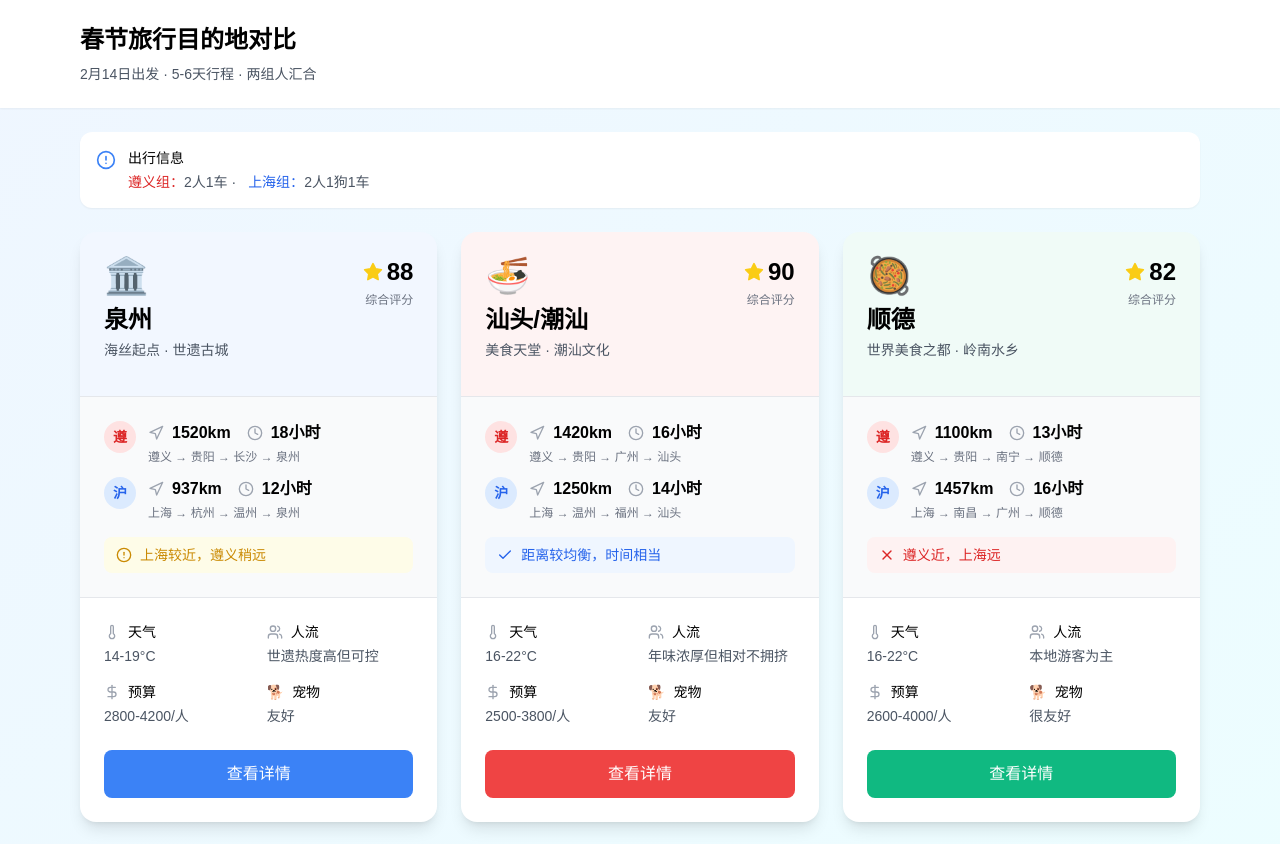
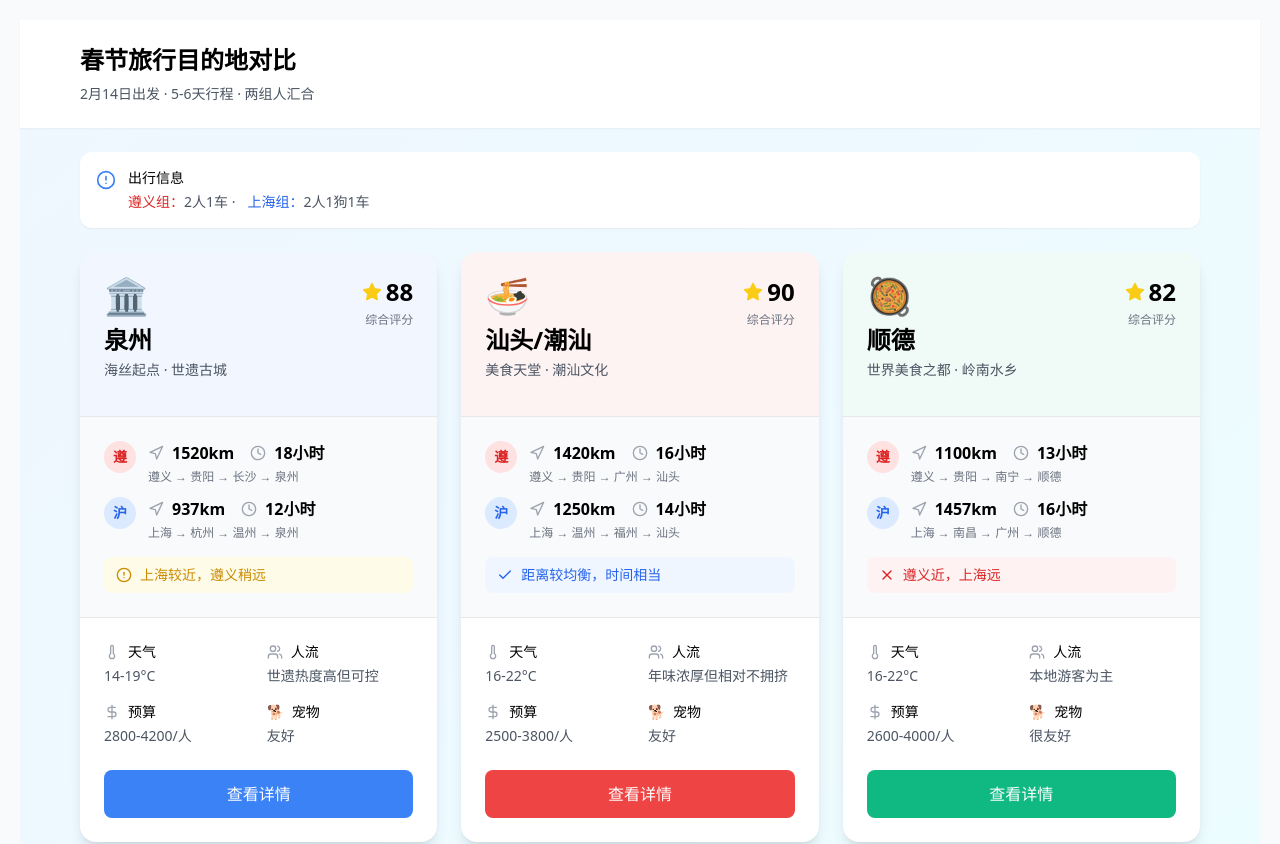
Before and after one commit to k0612x/travel-spring-2026-, a React (Vite) app: page / in a window 1280 px wide. Shown: the top 844 px of the page. Built offline with nearby package versions, Linux system fonts and the light colour scheme.

Commit message:
Add global styles to index.css
Set global styles for body including margin, padding, and background color.

```diff
--- a/src/index.css
+++ b/src/index.css
@@ -2,6 +2,9 @@
 @tailwind components;
 @tailwind utilities;
 
+/* 可选：加全局样式，避免页面空白 */
 body {
-  font-family: "Microsoft YaHei", sans-serif; /* 自定义字体 */
+  margin: 0;
+  padding: 20px;
+  background-color: #f9fafb;
 }
```
